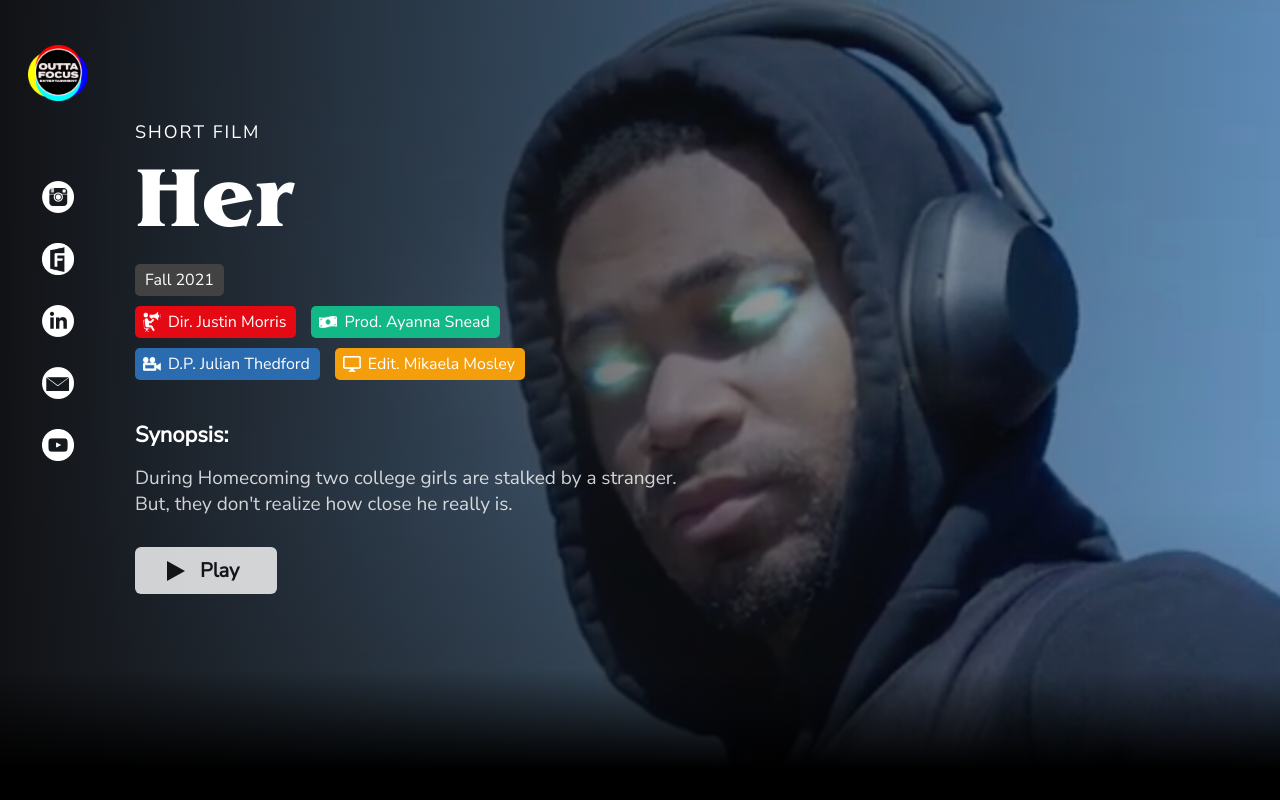
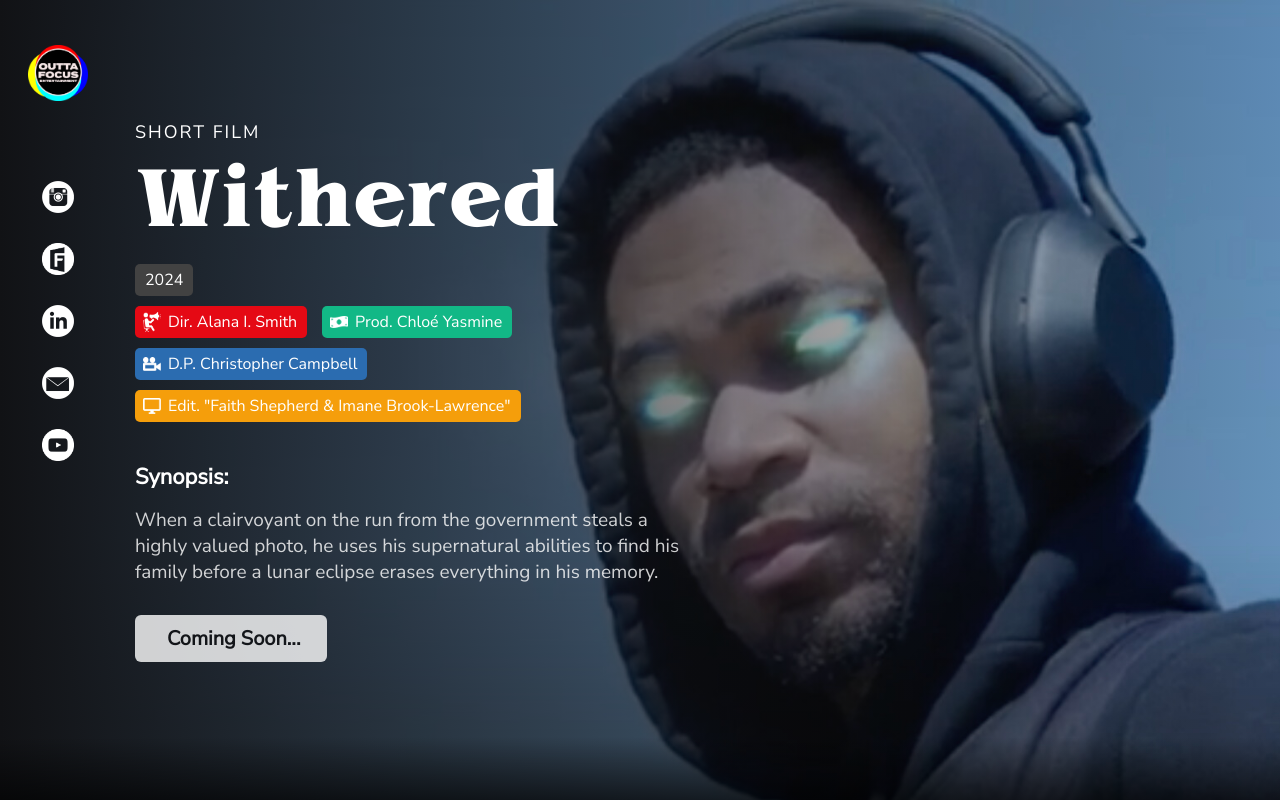
Before and after one commit to willhoppin/howard-thesis-2, an Angular app: page /withered in a window 1280 px wide. Built offline with nearby package versions, Linux system fonts and the light colour scheme.

Commit message:
withered

```diff
--- a/src/app/feature-pages/coding/hag/hag.component.html
+++ b/src/app/feature-pages/coding/hag/hag.component.html
@@ -33,7 +33,7 @@
                 <div class="episode-description">
                     This story follows Reesa Crawford, a queer black woman from South Carolina who is having her first child with her wife, Khari. During this pregnancy, remnants of her past begin to torment her via the old urban legend of the boo hag.
                     <div class="play-button">
-                        Coming soon...
+                        Coming Soon...
                     </div>
             </div>
         </div>
--- a/src/app/feature-pages/coding/rubber/rubber.component.html
+++ b/src/app/feature-pages/coding/rubber/rubber.component.html
@@ -33,7 +33,7 @@
                 <div class="episode-description">
                     A pair of sisters discover they both have a lust for pain.
                     <div class="play-button">
-                        Coming soon...
+                        Coming Soon...
                     </div>
             </div>
         </div>
--- a/src/app/feature-pages/coding/withered/withered.component.html
+++ b/src/app/feature-pages/coding/withered/withered.component.html
@@ -6,37 +6,35 @@
                 <div class="w-series">
                     <div class="series">SHORT FILM</div>
                 </div>
-                <div class="series-title">Her</div>
+                <div class="series-title">Withered</div>
                 <div class="info-bar">
-                    <div class="date">Fall 2021</div>
+                    <div class="date">2024</div>
                     <div class="episodes">1 Episode</div>
                     <div class="tools">
                         <div class="tag director">
                             <img class="tag-icon" src="/assets/tags/dir.png"/>
-                            <div class="tag-text">Dir. Justin Morris</div>
+                            <div class="tag-text">Dir. Alana I. Smith</div>
                         </div>
                         <div class="tag producer">
                             <img class="tag-icon" src="/assets/tags/prod.png"/>
-                            <div class="tag-text">Prod. Ayanna Snead</div>
+                            <div class="tag-text">Prod. Chloé Yasmine</div>
                         </div>
                         <div class="tag dp">
                             <img class="tag-icon" src="/assets/tags/dp.png"/>
-                            <div class="tag-text">D.P. Julian Thedford</div>
+                            <div class="tag-text">D.P. Christopher Campbell</div>
                         </div>
                         <div class="tag editor">
                             <img class="tag-icon" src="/assets/tags/edit.png"/>
-                            <div class="tag-text">Edit. Mikaela Mosley</div>
+                            <div class="tag-text">Edit. "Faith Shepherd & Imane Brook-Lawrence"</div>
                         </div>
                     </div>
                 </div>
                 <div class="episode-title">Synopsis:</div>
                 <div class="episode-description">
-                    During Homecoming two college girls are stalked by a stranger. But, they don't realize how close he really is.                <a class="link" href="https://youtu.be/vyHthRq4wVM" target="_blank">
+                    When a clairvoyant on the run from the government steals a highly valued photo, he uses his supernatural abilities to find his family before a lunar eclipse erases everything in his memory.
                     <div class="play-button">
-                        <div class="play"></div>
-                        Play
+                        Coming Soon...
                     </div>
-                </a>
             </div>
         </div>
     </div>
--- a/src/app/feature-pages/coding/withered/withered.component.scss
+++ b/src/app/feature-pages/coding/withered/withered.component.scss
@@ -161,7 +161,7 @@
     padding: 10px 10px 10px 32px;
     background: white;
     border-radius: 6px;
-    width: 100px;
+    width: 150px;
     color: rgb(17, 18, 21);
     font-weight: bold;
     font-size: 20px;
```
